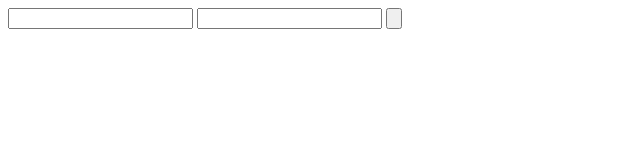
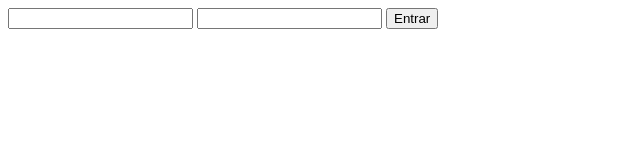
Before and after one commit to CEEMTI-BG-prof-Melissa/aula-04-25-03-pedro-noibauer-e-guilherme, a plain HTML site: page index.html in a window 1280 px wide. Shown: the full height of the page, 0-640 px from the left. Drawn offline with Linux system fonts and the light colour scheme.

Commit message:
Update index.html

```diff
--- a/index.html
+++ b/index.html
@@ -5,7 +5,7 @@
     <form>
       <input type="text">
       <input type="password">
-      <input type="button">
+      <input type="button" value="Entrar">
     </form>
   </body>
 </html>
```
